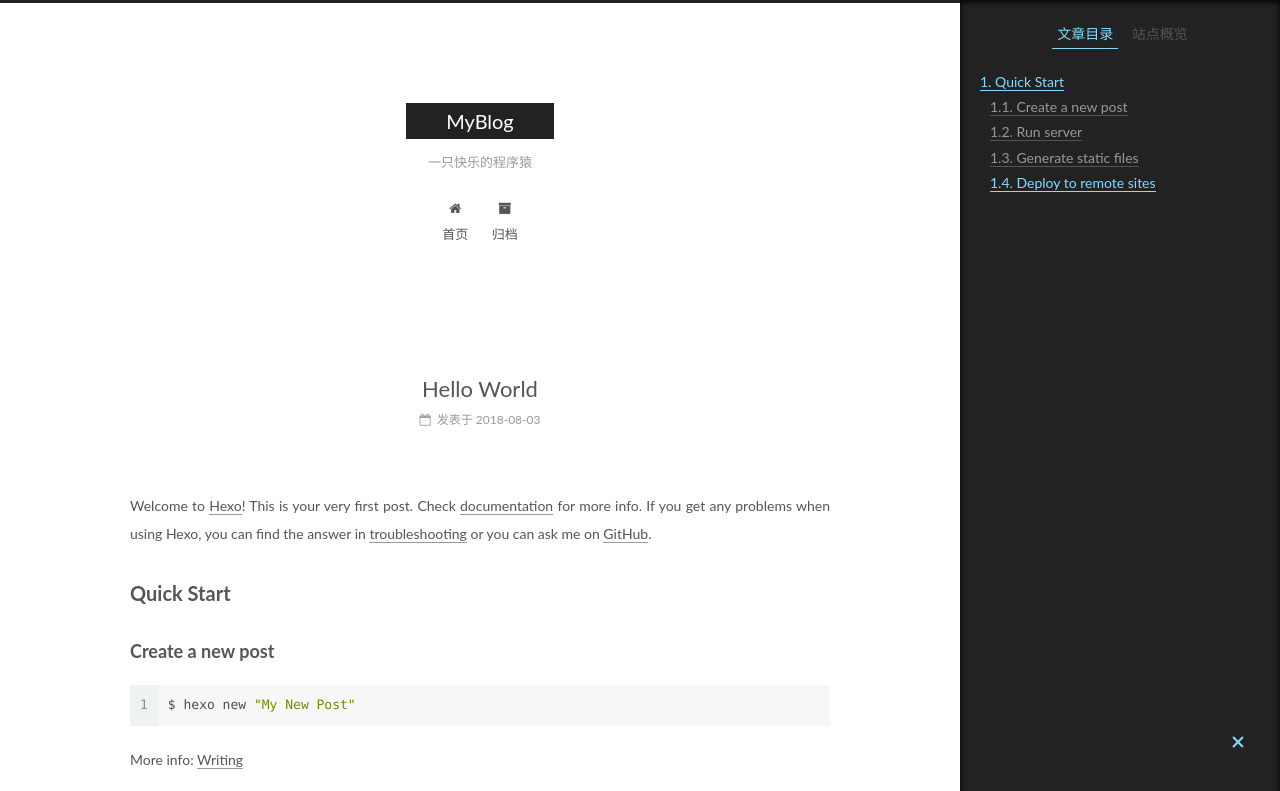
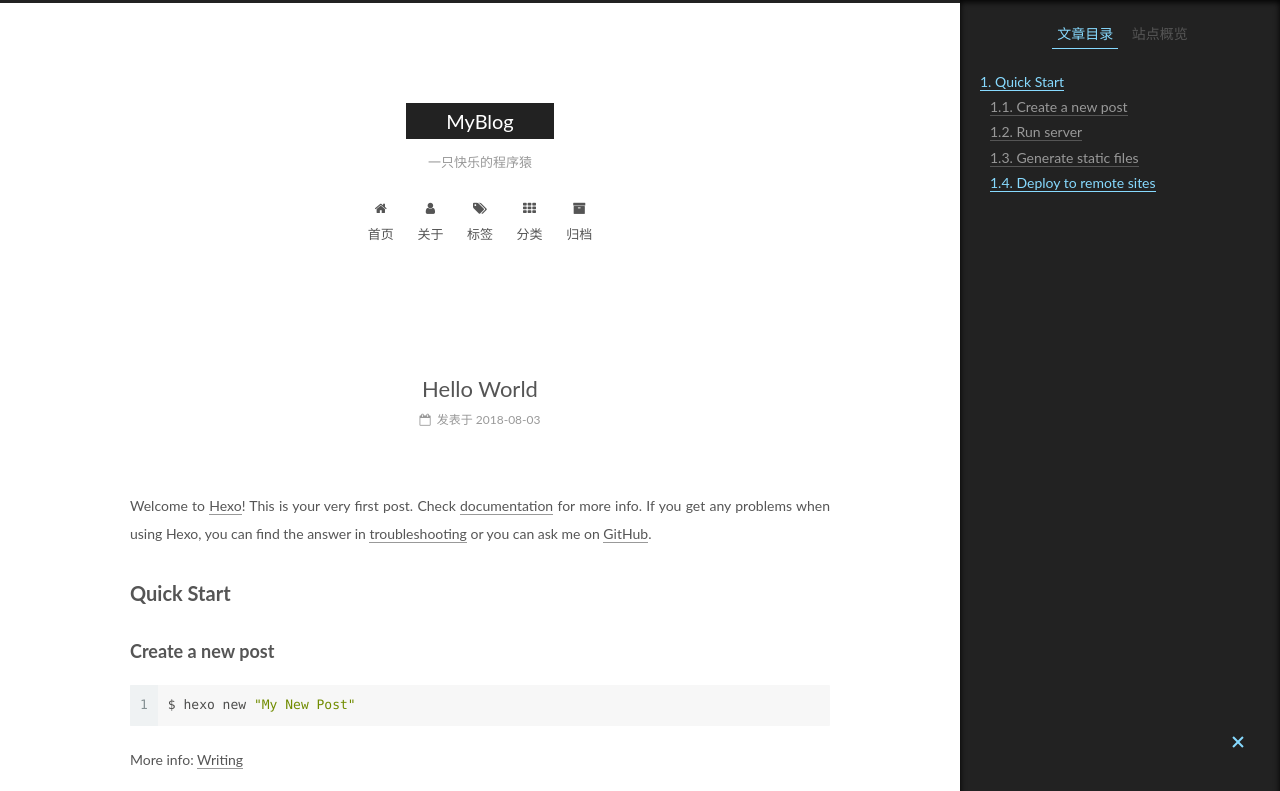
Before and after one commit to JochebedJX/JochebedJX.github.io, a plain HTML site: page 2018/08/03/hello-world/index.html in a window 1280 px wide. Shown: the top 791 px of the page. Drawn offline with Linux system fonts and the light colour scheme.

Commit message:
Site updated: 2018-08-03 21:04:33

```diff
--- a/2018/08/03/hello-world/index.html
+++ b/2018/08/03/hello-world/index.html
@@ -5,7 +5,7 @@
 
 
 
-<html class="theme-next muse use-motion" lang="zh-Hans">
+<html class="theme-next mist use-motion" lang="zh-Hans">
 <head>
   <meta charset="UTF-8"/>
 <meta http-equiv="X-UA-Compatible" content="IE=edge" />
@@ -97,7 +97,7 @@
   var NexT = window.NexT || {};
   var CONFIG = {
     root: '/',
-    scheme: 'Muse',
+    scheme: 'Mist',
     version: '5.1.4',
     sidebar: {"position":"left","display":"post","offset":12,"b2t":false,"scrollpercent":false,"onmobile":false},
     fancybox: true,
@@ -186,6 +186,36 @@
               <i class="menu-item-icon fa fa-fw fa-home"></i> <br />
 
             首页
+          </a>
+        </li>
+
+
+        <li class="menu-item menu-item-about">
+          <a href="/about/" rel="section">
+
+              <i class="menu-item-icon fa fa-fw fa-user"></i> <br />
+
+            关于
+          </a>
+        </li>
+
+
+        <li class="menu-item menu-item-tags">
+          <a href="/tags/" rel="section">
+
+              <i class="menu-item-icon fa fa-fw fa-tags"></i> <br />
+
+            标签
+          </a>
+        </li>
+
+
+        <li class="menu-item menu-item-categories">
+          <a href="/categories/" rel="section">
+
+              <i class="menu-item-icon fa fa-fw fa-th"></i> <br />
+
+            分类
           </a>
         </li>
 
@@ -476,7 +506,7 @@
 
 
 
-  <div class="theme-info">主题 &mdash; <a class="theme-link" target="_blank" href="https://github.com/iissnan/hexo-theme-next">NexT.Muse</a> v5.1.4</div>
+  <div class="theme-info">主题 &mdash; <a class="theme-link" target="_blank" href="https://github.com/iissnan/hexo-theme-next">NexT.Mist</a> v5.1.4</div>
 
 
 
```
Also changed, not shown: archives/2018/08/index.html (+33 -3 lines), archives/2018/index.html (+33 -3 lines), archives/index.html (+33 -3 lines), index.html (+33 -3 lines).
